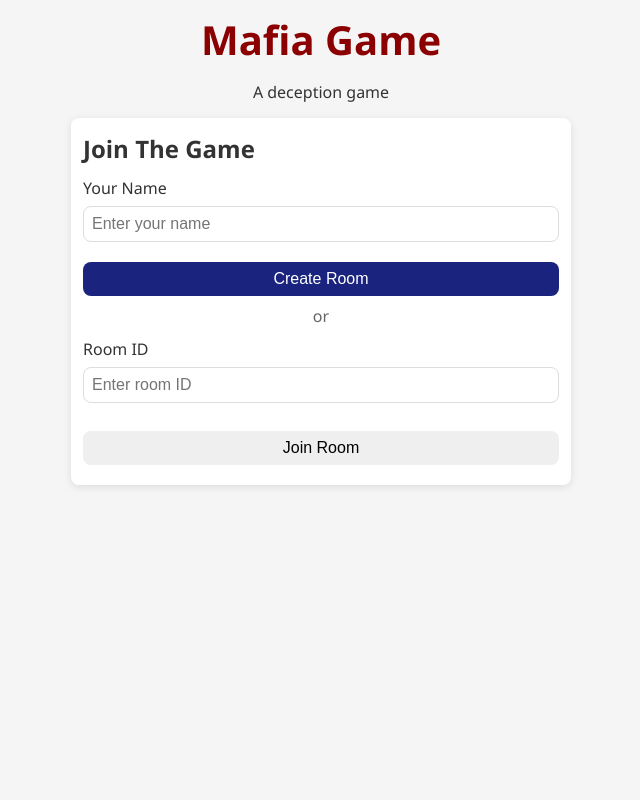
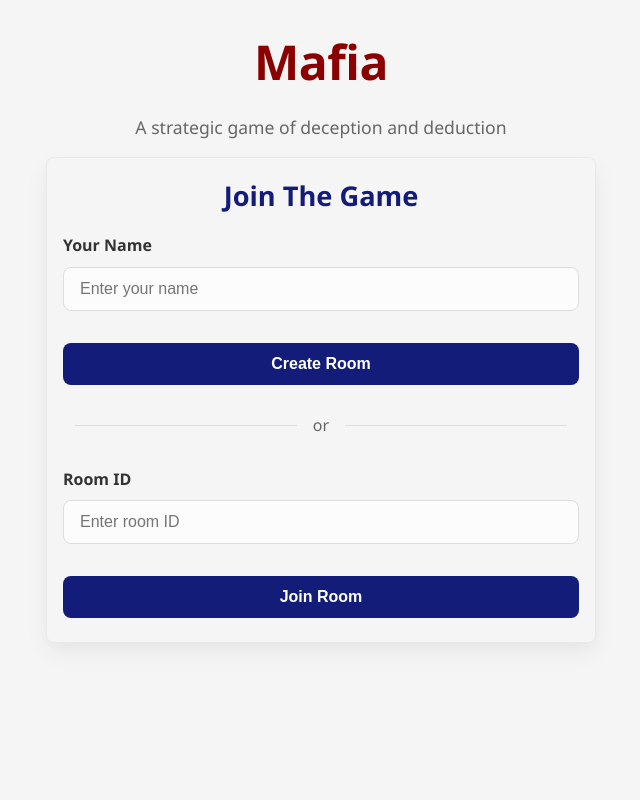
Before and after one commit to Bai756/mafia, a FastAPI app: page / in a window 1280 px wide. Shown: the whole page, without its empty margins (319-959 px from the left). Run offline with FastAPI, Linux system fonts and the light colour scheme; parts of the project's set-up code (start-up, migrations or seed data) failed here and were passed over.

Commit message:
Changed ui

```diff
--- a/static/css/styles.css
+++ b/static/css/styles.css
@@ -2,17 +2,17 @@
     --color-primary: #8b0000;
     --color-primary-light: #b11b1b;
 
-    --color-secondary: #1a237e;
+    --color-secondary: #131c78;
     --color-secondary-light: #303f9f;
 
-    --color-mafia: #aa2626;
+    --color-mafia: #9a1c1c;
     --color-mafia-bg: rgba(170, 38, 38, 0.15);
-    --color-mafia-border: rgba(170, 38, 38, 0.3);
+    --color-mafia-border: #9a1c1c;
 
     --color-doctor: #2fc354;
     --color-doctor-bg: rgba(80, 250, 123, 0.15);
 
-    --color-investigator: #1976d2;
+    --color-investigator: #176ec6;
     --color-investigator-bg: rgba(25, 118, 210, 0.1);
 
     --color-villager: #f8f8f2;
@@ -592,7 +592,7 @@ input {
 }
 
 .player-info-header {
-    background-color: #1a1a2e;
+    background-color: var(--color-secondary);
     color: white;
     padding: var(--space-sm);
     display: flex;
@@ -1277,3 +1277,200 @@ input {
 .player-dead #playerRoleDisplay {
     text-decoration: line-through;
 }
+
+.home-page,
+.lobby-page {
+    background-color: var(--color-background);
+    min-height: 100vh;
+    display: flex;
+    flex-direction: column;
+}
+
+.page-container {
+    flex: 1;
+    padding-top: 1.5rem;
+    padding-bottom: 1rem;
+    width: 100%;
+    max-width: 1200px;
+    margin: 0 auto;
+}
+
+.hero-header {
+    text-align: center;
+    margin-bottom: 1rem;
+}
+
+.hero-header h1 {
+    font-size: 3rem;
+    margin-bottom: 0.75rem;
+    color: var(--color-primary);
+    letter-spacing: -0.5px;
+}
+
+.lobby-hero-header h1 {
+    font-size: 3rem;
+    color: var(--color-primary);
+    letter-spacing: -0.5px;
+}
+
+.hero-header p {
+    font-size: 1.1rem;
+    color: var(--color-text-light);
+    max-width: 600px;
+    margin: 0 auto;
+}
+
+.elevated-card {
+    background-color: var(--color-background);
+    border-radius: var(--rounded);
+    padding: 1rem;
+    box-shadow: 0 10px 25px rgba(0, 0, 0, 0.05), 0 5px 10px rgba(0, 0, 0, 0.02);
+    margin-bottom: 1.5rem;
+    border: 1px solid rgba(0, 0, 0, 0.05);
+}
+
+.home-form-container {
+    max-width: 550px;
+    margin: 0 auto;
+}
+
+.form-title {
+    font-size: 1.7rem;
+    margin-bottom: 1rem;
+    color: var(--color-secondary);
+    text-align: center;
+}
+
+.home-form-group {
+    margin-bottom: 1rem;
+}
+
+.home-form-group label {
+    display: block;
+    margin-bottom: 0.5rem;
+    font-weight: 600;
+    color: var(--color-text);
+}
+
+.lobby-input {
+    width: 100%;
+    padding: 0.75rem 1rem;
+    border: 1px solid var(--color-border);
+    border-radius: var(--rounded);
+    font-size: 1rem;
+    transition: all 0.2s ease;
+    background-color: #fcfcfc;
+}
+
+.lobby-input:focus {
+    border-color: var(--color-secondary);
+    box-shadow: 0 0 0 2px rgba(26, 35, 126, 0.1);
+    outline: none;
+    background-color: white;
+}
+
+.home-button-group {
+    display: flex;
+    flex-direction: column;
+    gap: 1rem;
+    margin-top: 2rem;
+}
+
+.lobby-button {
+    padding: 0.75rem;
+    border: none;
+    border-radius: var(--rounded);
+    font-size: 1rem;
+    font-weight: 600;
+    cursor: pointer;
+    transition: all 0.3s ease;
+    text-align: center;
+}
+
+.lobby-button-primary {
+    background-color: var(--color-secondary);
+    color: white;
+}
+
+.lobby-button-primary:hover {
+    background-color: #151d69;
+    transform: translateY(-1px);
+}
+
+.lobby-button:disabled {
+    opacity: 0.6;
+    cursor: not-allowed;
+    transform: none;
+}
+
+.home-separator {
+    display: flex;
+    align-items: center;
+    text-align: center;
+    color: var(--color-text-light);
+    margin: 0.75rem;
+}
+
+.home-separator::before,
+.home-separator::after {
+    content: '';
+    flex: 1;
+    border-bottom: 1px solid var(--color-border);
+}
+
+.home-separator::before {
+    margin-right: 1rem;
+}
+
+.home-separator::after {
+    margin-left: 1rem;
+}
+
+.lobby-header {
+    display: flex;
+    justify-content: space-between;
+    align-items: center;
+    margin-bottom: 1rem;
+    padding-bottom: 1rem;
+    border-bottom: 1px solid var(--color-border);
+}
+
+.room-info {
+    text-align: center;
+    padding: 0.7rem;
+    border-radius: var(--rounded);
+}
+
+.lobby-player-list {
+    list-style-type: none;
+    margin: 1.5rem 0;
+}
+
+.lobby-player-list li {
+    padding: 0.6rem;
+    border-radius: var(--rounded);
+    margin-bottom: 0.5rem;
+    display: flex;
+    align-items: center;
+    background-color: var(--color-background);
+    box-shadow: 0 2px 5px rgba(0, 0, 0, 0.05);
+}
+
+.lobby-player-info-header {
+    background-color: var(--color-secondary);
+    color: var(--color-background);
+    padding: 0.6rem;
+}
+
+.lobby-player-info-header .value {
+    font-weight: bold;
+    font-size: 1.2rem;
+}
+
+.lobby-controls {
+    margin-top: 0.7rem;
+    padding-top: 1rem;
+    display: flex;
+    gap: 1.5rem;
+    justify-content: left;
+}
--- a/templates/index.html
+++ b/templates/index.html
@@ -6,31 +6,31 @@
     <title>Mafia Game</title>
     <link rel="stylesheet" href="/static/css/styles.css">
 </head>
-<body>
-    <div class="container">
-        <header>
-            <h1>Mafia Game</h1>
-            <p>A deception game</p>
+<body class="home-page">
+    <div class="page-container">
+        <header class="hero-header">
+            <h1>Mafia</h1>
+            <p>A strategic game of deception and deduction</p>
         </header>
 
-        <main class="form-container">
-            <div class="card">
-                <h2>Join The Game</h2>
+        <main class="home-form-container">
+            <div class="elevated-card">
+                <h2 class="form-title">Join The Game</h2>
 
                 <form onsubmit="return false;">
-                    <div class="form-group">
+                    <div class="home-form-group">
                         <label for="playerName">Your Name</label>
-                        <input type="text" id="playerName" placeholder="Enter your name">
+                        <input type="text" id="playerName" class="lobby-input" placeholder="Enter your name">
                     </div>
 
-                    <div class="button-group">
-                        <button id="createRoomBtn" class="btn-primary btn">Create Room</button>
-                        <p class="separator">or</p>
-                        <div class="form-group">
+                    <div class="home-button-group">
+                        <button id="createRoomBtn" class="lobby-button lobby-button-primary">Create Room</button>
+                        <div class="home-separator">or</div>
+                        <div class="home-form-group">
                             <label for="roomId">Room ID</label>
-                            <input type="text" id="roomId" placeholder="Enter room ID">
+                            <input type="text" id="roomId" class="lobby-input" placeholder="Enter room ID">
                         </div>
-                        <button id="joinRoomBtn" class="btn">Join Room</button>
+                        <button id="joinRoomBtn" class="lobby-button lobby-button-primary">Join Room</button>
                     </div>
                 </form>
 
```
Also changed, not shown: static/js/game.js (+4 -13 lines), templates/lobby.html (+13 -10 lines).
